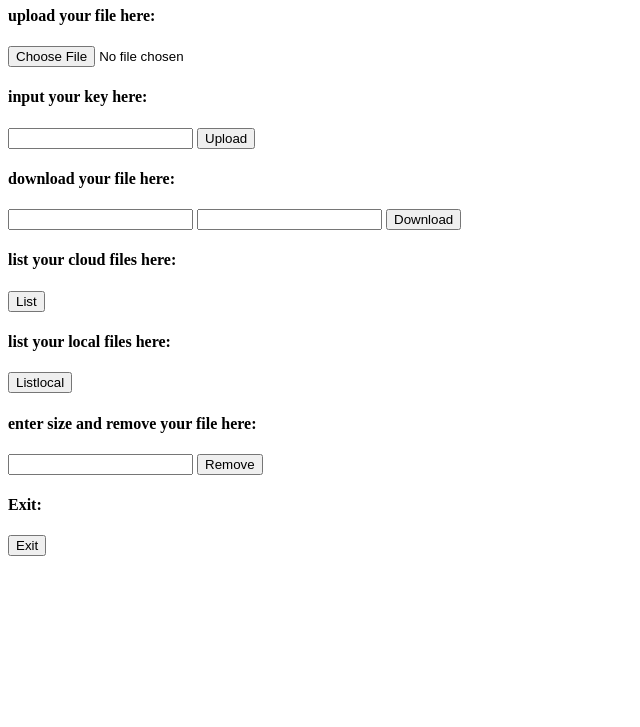
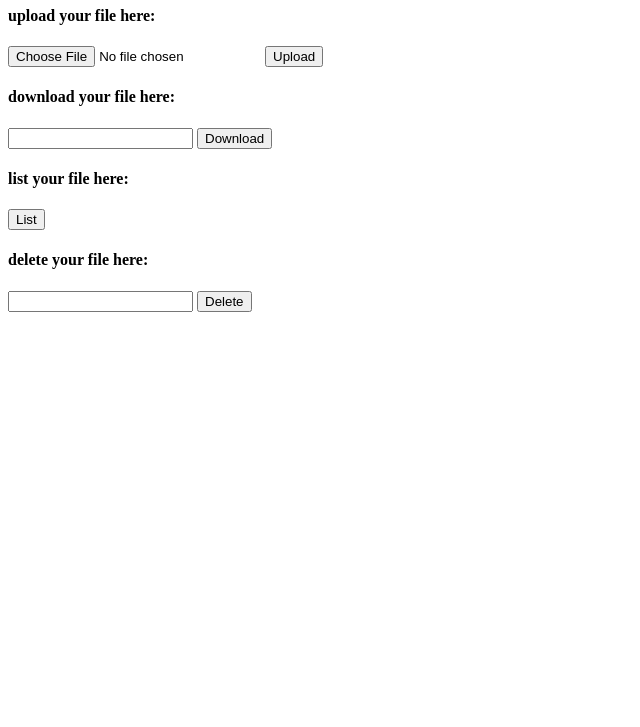
Before and after one commit to srinivas0v/IBM-Bluemix-Cloud--File-encryption-Data-storage, a plain HTML site: page index.html in a window 1280 px wide. Shown: the part 73-800 px from the top of the page, without its empty margins (0-640 px from the left). Drawn offline with Linux system fonts and the light colour scheme.

Commit message:
Add files via upload

```diff
--- a/index.html
+++ b/index.html
@@ -4,39 +4,24 @@
     <meta charset="UTF-8">
     <title>cloud computing</title>
 </head>
-
-<h1>Assignment 1</h1>
+<body>
+<h1>Assignment 2</h1>
 <form name="upload" action="/" method="post" enctype="multipart/form-data">
     <h4> upload your file here:</h4>
- <input type="file" name="file_upload"> <br>
-     <h4> input your key here:</h4>
-    <input type="text" name="key">
+ <input type="file" name="file_upload">
   <input type="submit" name="submit" value="Upload"> <br>
 
     <h4> download your file here:</h4>
     <input type="text" name="file_download">
-
-    <input type="text" name="dkey">
     <input type="submit" name="submit" value="Download"> <br>
 
-    <h4> list your cloud files here:</h4>
-    <input type="submit" name="submit" value="List"> <br>
+    <h4> list your file here:</h4>
+  <input type="submit" name="submit" value="List"> <br>
 
-
-    <h4> list your local files here:</h4>
-    <input type="submit" name="submit" value="Listlocal"> <br>
-
-    <h4> enter size and remove your file here:</h4>
-    <input type="text" name="fsize">
-    <input type="submit" name="submit" value="Remove"> <br>
-
-
+    <h4> delete your file here:</h4>
+    <input type="text" name="file_delete">
+    <input type="submit" name="submit" value="Delete"> <br>
 </form>
 
-<form action="Exit">
-<h4> Exit:</h4>
-
-    <input type="submit"  value="Exit"> <br>
-</form>
 </body>
 </html>
```
Also changed, not shown: test.html (added, +34 -0 lines).
